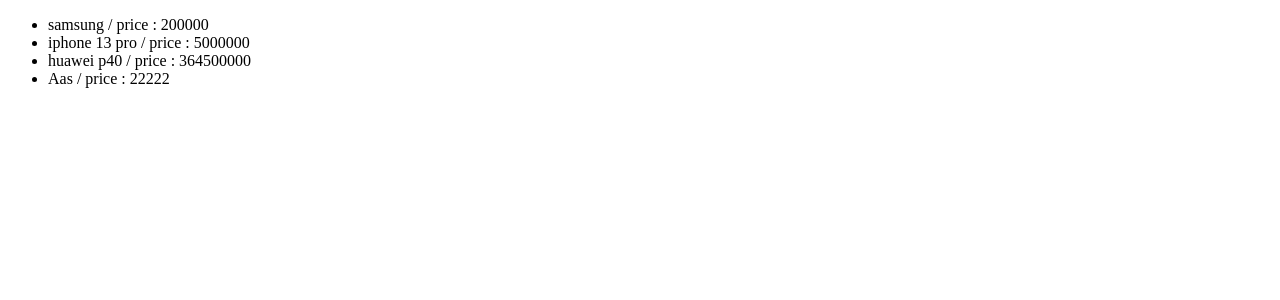
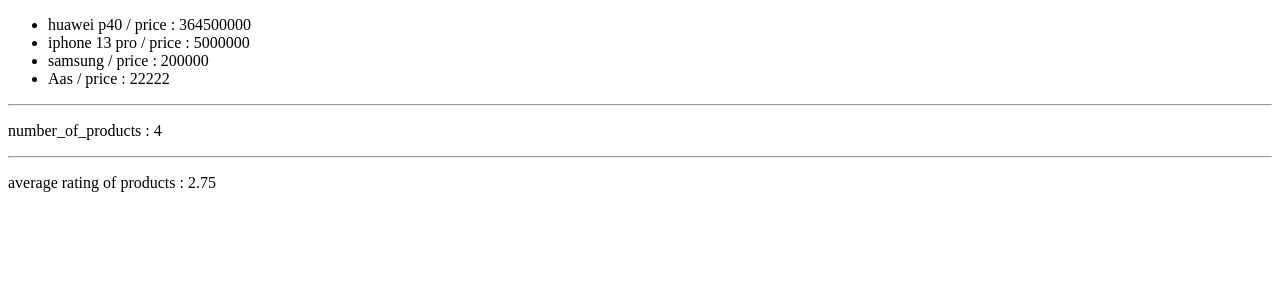
Before and after one commit to themahdi7/eshop_project, a Django app: page / in a window 1280 px wide. Shown: the top 300 px of the page. Run offline with Django 4.2, Linux system fonts and the light colour scheme; data comes from the database, SQL or seed files in the repository; both versions use the stored data as it was after the commit.

Commit message:
Update product modole and add slug url

```diff
--- a/product_module/models.py
+++ b/product_module/models.py
@@ -1,20 +1,30 @@
 from django.db import models
 from django.core.validators import MinValueValidator, MaxValueValidator
 from django.urls import reverse
+from django.utils.text import slugify
+
 
 class Product(models.Model):
     title = models.CharField(max_length=300, verbose_name='نام محصول')
     price = models.IntegerField(default=0, verbose_name='قیمت')
-    rating = models.IntegerField(validators=[MinValueValidator(1), MaxValueValidator(5)], default=0, verbose_name='امتیاز')
-    short_description = models.CharField(max_length=360,null=True, verbose_name='توضیحات')
+    rating = models.IntegerField(validators=[MinValueValidator(1), MaxValueValidator(5)], default=0,
+                                 verbose_name='امتیاز')
+    short_description = models.CharField(max_length=360, null=True, verbose_name='توضیحات')
     is_active = models.BooleanField(default=False, verbose_name='وضعیت انتشار')
+    slug = models.SlugField(default="", null=False, db_index=True, blank=True)
 
-    def __str__(self):
-        return f"{self.title}"
 
     class Meta:
         verbose_name = ('محصول')
         verbose_name_plural = ('محصولات')
 
     def get_absolute_url(self):
-        return reverse('product_detail', args=[self.id])
+        return reverse('product:product_detail', args=[self.slug])
+
+    def save(self, *args, **kwargs):
+        self.slug = slugify(self.title)
+        super().save(*args, **kwargs)
+
+
+    def __str__(self):
+        return f"{self.title}"
--- a/product_module/templates/product_module/product_list.html
+++ b/product_module/templates/product_module/product_list.html
@@ -10,4 +10,13 @@
         <li><a href="{{ item.get_absolute_url }}" style="color: black;text-decoration: none">{{ item.title }} / price : {{ item.price }}</a></li>
     {% endfor %}
     </ul>
+    <hr>
+    <p>
+    number_of_products : {{ total_number_of_products }}
+
+    </p>
+    <hr>
+    <p>
+    average rating of products : {{ average_rating.rating__avg }}
+    </p>
 {% endblock %}
--- a/product_module/urls.py
+++ b/product_module/urls.py
@@ -1,8 +1,8 @@
 from django.urls import path
 from . import views
 
-
+app_name = "product"
 urlpatterns = [
     path('', views.product_list, name="product_list"),
-    path('<int:id>', views.product_detail, name="product_detail"),
+    path('<slug:slug>', views.product_detail, name="product_detail"),
 ]
--- a/product_module/views.py
+++ b/product_module/views.py
@@ -1,15 +1,20 @@
 from django.shortcuts import render, get_object_or_404
 from .models import Product
-from django.http import Http404
+from django.db.models import Avg
 
 
 def product_list(request):
-    products = Product.objects.all()
-    return render(request, 'product_module/product_list.html', {'product': products})
+    products = Product.objects.all().order_by('-price')
+    number_of_products = products.count()
+    average_rating = products.aggregate(Avg("rating"))
+
+    return render(request, 'product_module/product_list.html',
+                  {'product': products, 'total_number_of_products': number_of_products,
+                   'average_rating': average_rating})
 
 
-def product_detail(request, id):
-    product = get_object_or_404(Product, pk=id)
+def product_detail(request, slug):
+    product = get_object_or_404(Product, slug=slug)
     return render(request, 'product_module/product_detail.html', {
         'product': product
     })
```
Also changed, not shown: product_module/admin.py (+8 -1 lines), README.md, db.sqlite3, product_module/migrations/0003_product_slug_alter_product_rating.py (added), product_module/migrations/0004_alter_product_slug.py (added).
